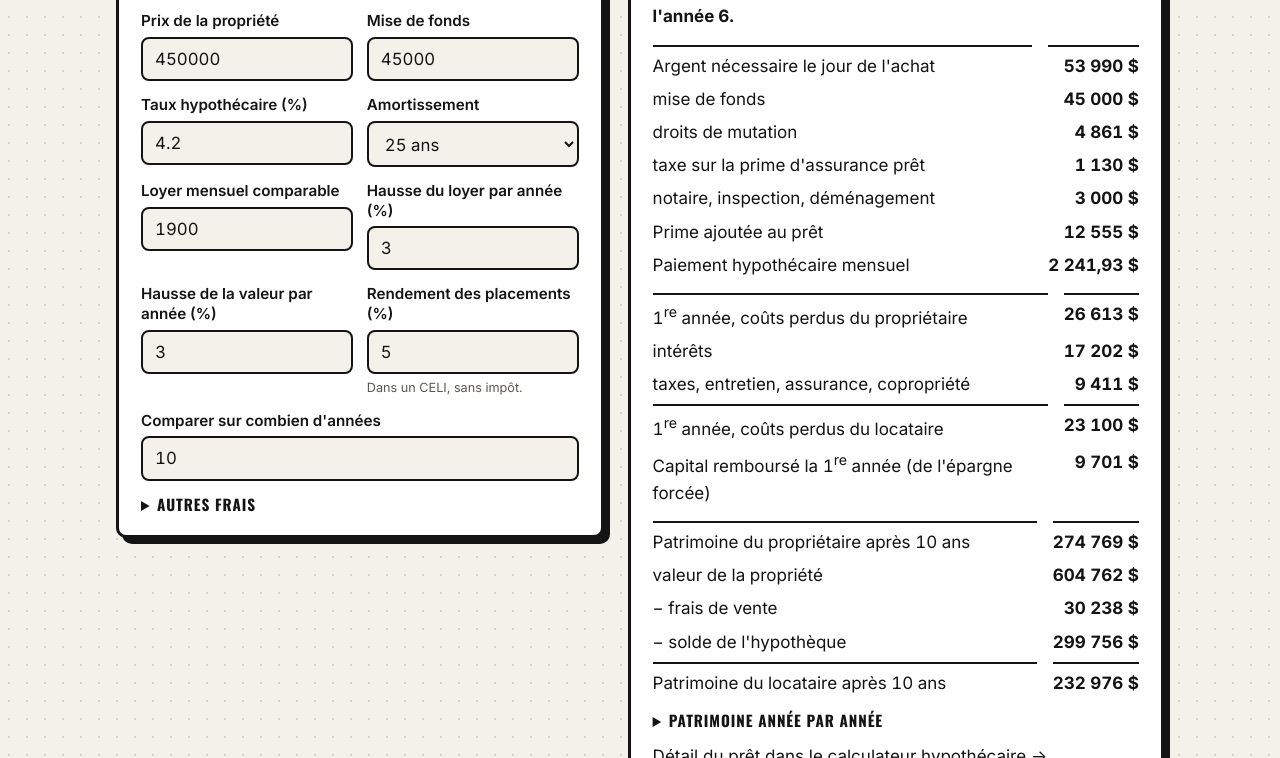
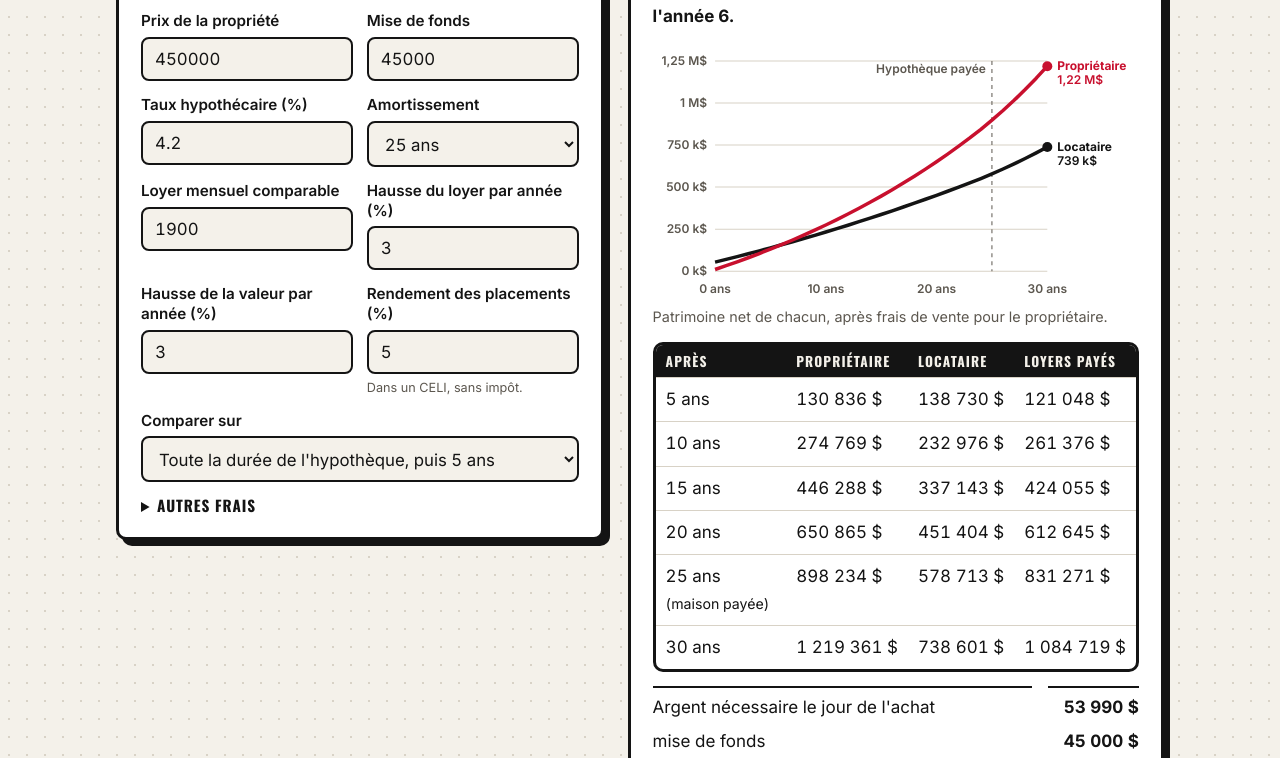
Before and after one commit to Mashimoushkil/mashimoushkil.github.io, a plain HTML site: page outils/louer-ou-acheter.html in a window 1280 px wide. Shown: the part 478-1236 px from the top of the page. Drawn offline with nearby package versions, Linux system fonts and the light colour scheme.

Commit message:
Louer ou acheter : suivi jusqu'à la fin de l'hypothèque, graphique et jalons
Co-Authored-By: Claude Opus 5.5 <noreply@anthropic.com>
Claude-Session: https://claude.ai/code/session_01JuUGDXGye3ZLpBgeRzUkiQ

```diff
--- a/outils/louer-ou-acheter.html
+++ b/outils/louer-ou-acheter.html
@@ -95,7 +95,7 @@ details summary{cursor:pointer;font:700 .95rem/1.2 var(--display);letter-spacing
 <label>Hausse du loyer par année (%)<input id="hl" type="number" min="0" max="15" step="0.5" value="3" inputmode="decimal"></label></div>
 <div class="row"><label>Hausse de la valeur par année (%)<input id="hv" type="number" min="-5" max="15" step="0.5" value="3" inputmode="decimal"></label>
 <label>Rendement des placements (%)<input id="rp" type="number" min="0" max="15" step="0.5" value="5" inputmode="decimal"><small>Dans un CELI, sans impôt.</small></label></div>
-<label>Comparer sur combien d'années<input id="ans" type="number" min="1" max="30" value="10" inputmode="numeric"></label>
+<label>Comparer sur<select id="ans"><option value="am" selected>Toute la durée de l'hypothèque, puis 5 ans</option><option value="5">5 ans</option><option value="10">10 ans</option><option value="15">15 ans</option><option value="20">20 ans</option><option value="25">25 ans</option><option value="30">30 ans</option><option value="40">40 ans</option></select></label>
 <details><summary>Autres frais</summary><div class="stack" style="margin-top:12px">
 <div class="row"><label>Taxes municipales et scolaires (% de la valeur par an)<input id="tf" type="number" min="0" max="5" step="0.1" value="0.8" inputmode="decimal"></label>
 <label>Entretien (% de la valeur par an)<input id="ent" type="number" min="0" max="5" step="0.1" value="1" inputmode="decimal"></label></div>
@@ -105,9 +105,10 @@ details summary{cursor:pointer;font:700 .95rem/1.2 var(--display);letter-spacing
 <label>Notaire ou avocat, inspection, déménagement<input id="fa" type="number" min="0" step="250" value="3000" inputmode="numeric"></label></div>
 <label>Frais de vente à la fin (% du prix : courtier, etc.)<input id="fv" type="number" min="0" max="10" step="0.5" value="5" inputmode="decimal"></label>
 <label class="check"><input id="pa" type="checkbox" checked> Premier achat (Ontario : remboursement des droits de cession jusqu'à 4 000 $)</label>
-</div></details></form><div class="panel stack" id="out" aria-live="polite"><p id="verdict" class="big" style="font-size:clamp(1.5rem,4vw,2rem);line-height:1.15"></p><p id="be" style="font-weight:700;margin:0"></p><div class="kv" id="kv"></div><div class="kv" id="kv2"></div><div class="kv" id="kv3"></div><details><summary>Patrimoine année par année</summary><div class="tbl"><table><thead><tr><th>Année</th><th>Propriétaire</th><th>Locataire</th></tr></thead><tbody id="tb"></tbody></table></div></details><p style="margin:0"><a href="hypotheque.html">Détail du prêt dans le calculateur hypothécaire →</a></p></div></section>
+</div></details></form><div class="panel stack" id="out" aria-live="polite"><p id="verdict" class="big" style="font-size:clamp(1.5rem,4vw,2rem);line-height:1.15"></p><p id="be" style="font-weight:700;margin:0"></p><figure id="ch" style="margin:0" aria-label="Patrimoine du propriétaire et du locataire, année par année"></figure><div class="tbl"><table><thead><tr><th>Après</th><th>Propriétaire</th><th>Locataire</th><th>Loyers payés</th></tr></thead><tbody id="jal"></tbody></table></div><div class="kv" id="kv"></div><div class="kv" id="kv2"></div><div class="kv" id="kv3"></div><details><summary>Patrimoine année par année</summary><div class="tbl"><table><thead><tr><th>Année</th><th>Propriétaire</th><th>Locataire</th></tr></thead><tbody id="tb"></tbody></table></div></details><p style="margin:0"><a href="hypotheque.html">Détail du prêt dans le calculateur hypothécaire →</a></p></div></section>
 <section class="stack"><h2>Comment c'est calculé</h2><p><strong>Le jour de l'achat,</strong> le propriétaire paie la mise de fonds, les droits de mutation (la « taxe de bienvenue »), la taxe sur la prime d'assurance prêt et les frais de notaire ou d'avocat. Le locataire place la même somme.</p>
 <p><strong>Chaque mois,</strong> le propriétaire paie l'hypothèque, les taxes, l'entretien, l'assurance et les frais de copropriété. Le locataire paie le loyer et son assurance. Celui des deux qui dépense le moins place la différence au rendement choisi.</p>
+<p><strong>Quand l'hypothèque est payée,</strong> le propriétaire ne paie plus que les taxes, l'entretien et l'assurance. Le loyer, lui, continue d'augmenter : à partir de là, c'est le propriétaire qui place la différence chaque mois. Le graphique montre les deux patrimoines année par année, jusqu'à 5 ans après la fin de l'hypothèque.</p>
 <p><strong>À la fin,</strong> patrimoine du propriétaire = valeur de la maison − frais de vente − solde de l'hypothèque + ses placements. Patrimoine du locataire = ses placements. Le gain sur une résidence principale n'est pas imposé, et on suppose les placements dans un CELI.</p>
 <p><strong>Droits de mutation.</strong> Québec, barème de base 2026 : 0,5 % jusqu'à 62 900 $, 1 % jusqu'à 315 000 $, 1,5 % au-delà. Ontario, droits provinciaux : 0,5 % jusqu'à 55 000 $, 1 % jusqu'à 250 000 $, 1,5 % jusqu'à 400 000 $, 2 % jusqu'à 2 M$, 2,5 % au-delà, avec un remboursement jusqu'à 4 000 $ pour un premier achat.</p></section>
 <div class="warn stack"><strong>Limites de l'outil</strong><p>Tout dépend des hypothèses : une petite différence de rendement, de hausse des prix ou des loyers peut renverser le résultat. Essaie plusieurs scénarios. Le taux hypothécaire est gardé constant, sans renouvellement à un autre taux. Certaines villes ajoutent leurs propres tranches de droits de mutation (Montréal pour les propriétés plus chères, Toronto avec sa taxe municipale qui double presque la facture) : l'outil ne les inclut pas, ni les aides aux premiers acheteurs comme le CELIAPP ou les crédits provinciaux. Il ne mesure pas non plus ce qui ne se compte pas : la stabilité, la liberté de déménager, le temps passé à entretenir.</p><p>C'est une estimation à titre indicatif, pas un conseil personnalisé. Le chiffre officiel est celui de l'ARC, de Service Canada ou de Revenu Québec.</p></div>
@@ -151,16 +152,17 @@ function primeSCHL(prix,mise){const p=mise/prix;if(p>=.2||prix>=1500000)return 0
 function miseMinimale(prix){return prix>=1500000?.2*prix:prix<=500000?.05*prix:25000+.1*(prix-500000)}
 const pc=x=>(x*100).toLocaleString('fr-CA',{minimumFractionDigits:1,maximumFractionDigits:1})+'\u00a0%';const sel=id=>document.getElementById(id).value;const ck=id=>document.getElementById(id).checked;const $id=id=>document.getElementById(id);const nl=(a,b,k='')=>`<span${k}>${a}</span><span${k}>${b}</span>`;function droits(p,P,pa){if(p==='qc')return bracketTax(P,[[62900,.005],[315000,.01],[Infinity,.015]]);
  return Math.max(0,bracketTax(P,[[55000,.005],[250000,.01],[400000,.015],[2000000,.02],[Infinity,.025]])-(pa?4000:0))}
-function calc(){const p=sel('prov'),P=v('prix'),M=Math.min(v('mise'),P),t=v('taux')/100,am=Number(sel('am')),n=Math.max(1,Math.min(30,Math.round(v('ans'))));
+function calc(){const p=sel('prov'),P=v('prix'),M=Math.min(v('mise'),P),t=v('taux')/100,am=Number(sel('am')),n=sel('ans')==='am'?am+5:Number(sel('ans'));
  const mm=miseMinimale(P);let prime=primeSCHL(P,M);if(prime&&am>25)prime+=(P-M)*.002;const txp=prime*(p==='qc'?.09:.08),L=P-M+prime;
  const dm=droits(p,P,ck('pa')),init=M+dm+txp+v('fa'),i=tauxPeriode(t,12),pm=paiement(L,t,am,12);
  const gm=Math.pow(1+v('rp')/100,1/12),hv=Math.pow(1+v('hv')/100,1/12);
- let b=L,val=P,loy=v('loyer'),inv=init,invO=0,rows='',be=null,y1={int:0,tax:0,ent:0,cap:0};
+ let b=L,val=P,loy=v('loyer'),inv=init,invO=0,rows='',be=null,WO=[0],WR=[0],LP=[0],lp=0,paid=null,y1={int:0,tax:0,ent:0,cap:0};
  for(let m=1;m<=n*12;m++){const int=b*i,pay=b>0.005?Math.min(pm,b+int):0;b=Math.max(0,b+int-pay);
   const own=pay+val*(v('tf')+v('ent'))/1200+v('ap')/12+v('condo'),rent=loy+v('al')/12;
   if(m<=12){y1.int+=int;y1.cap+=pay-int;y1.tax+=val*v('tf')/1200;y1.ent+=val*v('ent')/1200}
   inv*=gm;invO*=gm;if(own>rent)inv+=own-rent;else invO+=rent-own;val*=hv;
-  if(m%12===0){loy*=1+v('hl')/100;const wO=val*(1-v('fv')/100)-b+invO;if(be===null&&wO>=inv)be=m/12;rows+=`<tr><td>${m/12}</td><td>${$(wO)}</td><td>${$(inv)}</td></tr>`}}
+  lp+=loy;if(paid===null&&b<=0.005)paid=m/12;
+  if(m%12===0){loy*=1+v('hl')/100;WO.push(val*(1-v('fv')/100)-b+invO);WR.push(inv);LP.push(lp);const wO=val*(1-v('fv')/100)-b+invO;if(be===null&&wO>=inv)be=m/12;rows+=`<tr><td>${m/12}</td><td>${$(wO)}</td><td>${$(inv)}</td></tr>`}}
  const wO=val*(1-v('fv')/100)-b+invO,wR=inv,d=wO-wR;
  $id('verdict').textContent=d>=0?`Acheter : + ${$(d)} après ${n} ans`:`Louer : + ${$(-d)} après ${n} ans`;
  $id('be').innerHTML=(M<mm-0.5?`<span style="color:var(--red)">Mise de fonds sous le minimum (${$(mm)}).</span><br>`:'')+(be?`Avec ces hypothèses, acheter prend l'avantage à partir de l'année ${be}.`:`Sur ${n} ans, acheter ne rattrape pas la location avec ces hypothèses.`);
@@ -168,7 +170,19 @@ function calc(){const p=sel('prov'),P=v('prix'),M=Math.min(v('mise'),P),t=v('tau
  const fixe=y1.tax+y1.ent+v('ap')+12*v('condo');
  $id('kv2').innerHTML=nl('1<sup>re</sup> année, coûts perdus du propriétaire',$(y1.int+fixe),' class=tot')+nl('intérêts',$(y1.int))+nl('taxes, entretien, assurance, copropriété',$(fixe))+nl('1<sup>re</sup> année, coûts perdus du locataire',$(12*v('loyer')+v('al')),' class=tot')+nl("Capital remboursé la 1<sup>re</sup> année (de l'épargne forcée)",$(y1.cap));
  $id('kv3').innerHTML=nl(`Patrimoine du propriétaire après ${n} ans`,$(wO),' class=tot')+nl('valeur de la propriété',$(val))+nl('− frais de vente',$(val*v('fv')/100))+nl("− solde de l'hypothèque",$(b))+(invO?nl('+ ses placements',$(invO)):'')+nl(`Patrimoine du locataire après ${n} ans`,$(wR),' class=tot');
- $id('tb').innerHTML=rows;}
+ $id('tb').innerHTML=rows;
+ WO[0]=P*(1-v('fv')/100)-L;WR[0]=init;
+ const J=[...new Set([5,10,15,20,25,30,35,40,45,paid?Math.round(paid):0,n])].filter(y=>y>0&&y<=n).sort((a,b)=>a-b);
+ $id('jal').innerHTML=J.map(y=>`<tr><td>${y} ans${paid&&y===Math.round(paid)?' <small>(maison payée)</small>':''}</td><td>${$(WO[y])}</td><td>${$(WR[y])}</td><td>${$(LP[y])}</td></tr>`).join('');
+ const W=Math.max(320,$id('ch').clientWidth||640),H=W<500?260:300,l=62,r=92,tp=16,bt=34,mx=Math.max(...WO,...WR,1),mn=Math.min(0,...WO,...WR),st=10**Math.floor(Math.log10(mx/4||1)),stp=[1,2,2.5,5,10].map(k=>k*st).find(k=>mx/k<=5)||st*10;
+ const X=y=>l+(W-l-r)*y/n,Y=z=>tp+(H-tp-bt)*(1-(z-mn)/(Math.ceil(mx/stp)*stp-mn)),top=Math.ceil(mx/stp)*stp;
+ const k=z=>Math.abs(z)>=1e6?(z/1e6).toLocaleString('fr-CA',{maximumFractionDigits:2})+' M$':Math.round(z/1000)+' k$';
+ let g='';for(let z=Math.ceil(mn/stp)*stp;z<=top+1;z+=stp)g+=`<line x1="${l}" x2="${W-r}" y1="${Y(z)}" y2="${Y(z)}" stroke="var(--line)"/><text x="${l-8}" y="${Y(z)+4}" text-anchor="end">${k(z)}</text>`;
+ const dx=n>20||W<500?10:5;for(let y=0;y<=n;y+=dx)g+=`<text x="${X(y)}" y="${H-12}" text-anchor="middle">${y} ans</text>`;
+ if(paid&&paid<=n)g+=`<line x1="${X(paid)}" x2="${X(paid)}" y1="${tp}" y2="${H-bt}" stroke="var(--muted)" stroke-dasharray="4 4"/><text x="${X(paid)-6}" y="${tp+12}" text-anchor="end" fill="var(--muted)">Hypothèque payée</text>`;
+ const pl=(A,c)=>`<polyline fill="none" stroke="${c}" stroke-width="3.5" stroke-linejoin="round" points="${A.map((z,y)=>X(y)+','+Y(z)).join(' ')}"/><circle cx="${X(n)}" cy="${Y(A[n])}" r="5" fill="${c}"/>`;
+ let yo=Y(WO[n]),yr=Y(WR[n]);if(Math.abs(yo-yr)<30){const m=(yo+yr)/2,s=yo<yr?-1:1;yo=m+15*s;yr=m-15*s}
+ $id('ch').innerHTML=`<svg viewBox="0 0 ${W} ${H}" width="100%" role="img" style="font:600 12px/1 var(--body);fill:var(--muted);display:block">${g}${pl(WR,'var(--ink)')}${pl(WO,'var(--red)')}<text x="${X(n)+10}" y="${yo+4}" fill="var(--red)" font-weight="700">Propriétaire</text><text x="${X(n)+10}" y="${yo+18}" fill="var(--red)">${k(WO[n])}</text><text x="${X(n)+10}" y="${yr+4}" fill="var(--ink)" font-weight="700">Locataire</text><text x="${X(n)+10}" y="${yr+18}" fill="var(--ink)">${k(WR[n])}</text></svg><figcaption style="color:var(--muted);font-size:.9rem">Patrimoine net de chacun, après frais de vente pour le propriétaire.</figcaption>`;}
 document.getElementById('f').addEventListener('input',calc);calc();</script></main>
 <footer class="site"><div class="wrap"><p><strong style="color:var(--ink)">Information générale seulement.</strong> Rien sur ce site n'est un conseil financier, fiscal ou juridique personnalisé. Les règles et les montants changent : vérifie toujours la source officielle. Recherche assistée par IA, chaque chiffre vérifié avant publication.</p>
 <div class="stack" style="gap:6px"><span>Contact : <span class="mail">mmoushkil@gmail.com</span></span><span><a href="https://www.youtube.com/@mashimoushkil">YouTube</a> · <a href="https://www.instagram.com/mashimoushkil">Instagram</a> · <a href="https://www.facebook.com/profile.php?id=61596326894950">Facebook</a> · <a href="https://www.tiktok.com/@mashimoushkil">TikTok</a></span></div></div></footer></body></html>
```
